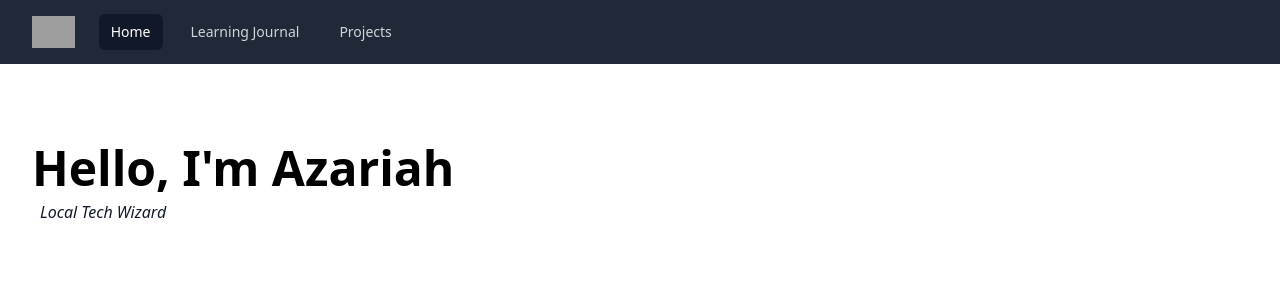
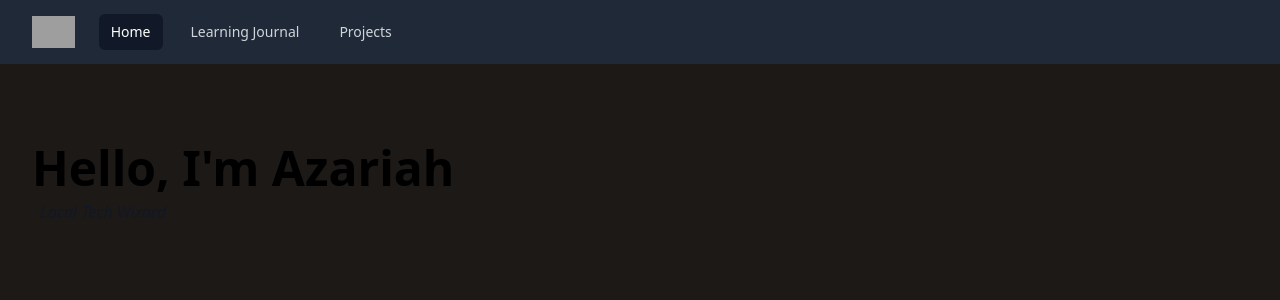
Before and after one commit to aztec-dev/nuxt-portfolio, a Nuxt app: page / in a window 1280 px wide. Shown: the top 300 px of the page. Built offline with nearby package versions, Linux system fonts and the light colour scheme; grey boxes are pictures that could not be loaded.

Commit message:
add default bg colour

```diff
--- a/assets/css/main.css
+++ b/assets/css/main.css
@@ -0,0 +1,7 @@
+@tailwind base;
+@tailwind components;
+@tailwind utilities;
+
+body {
+    background: #1c1917;
+}
```
